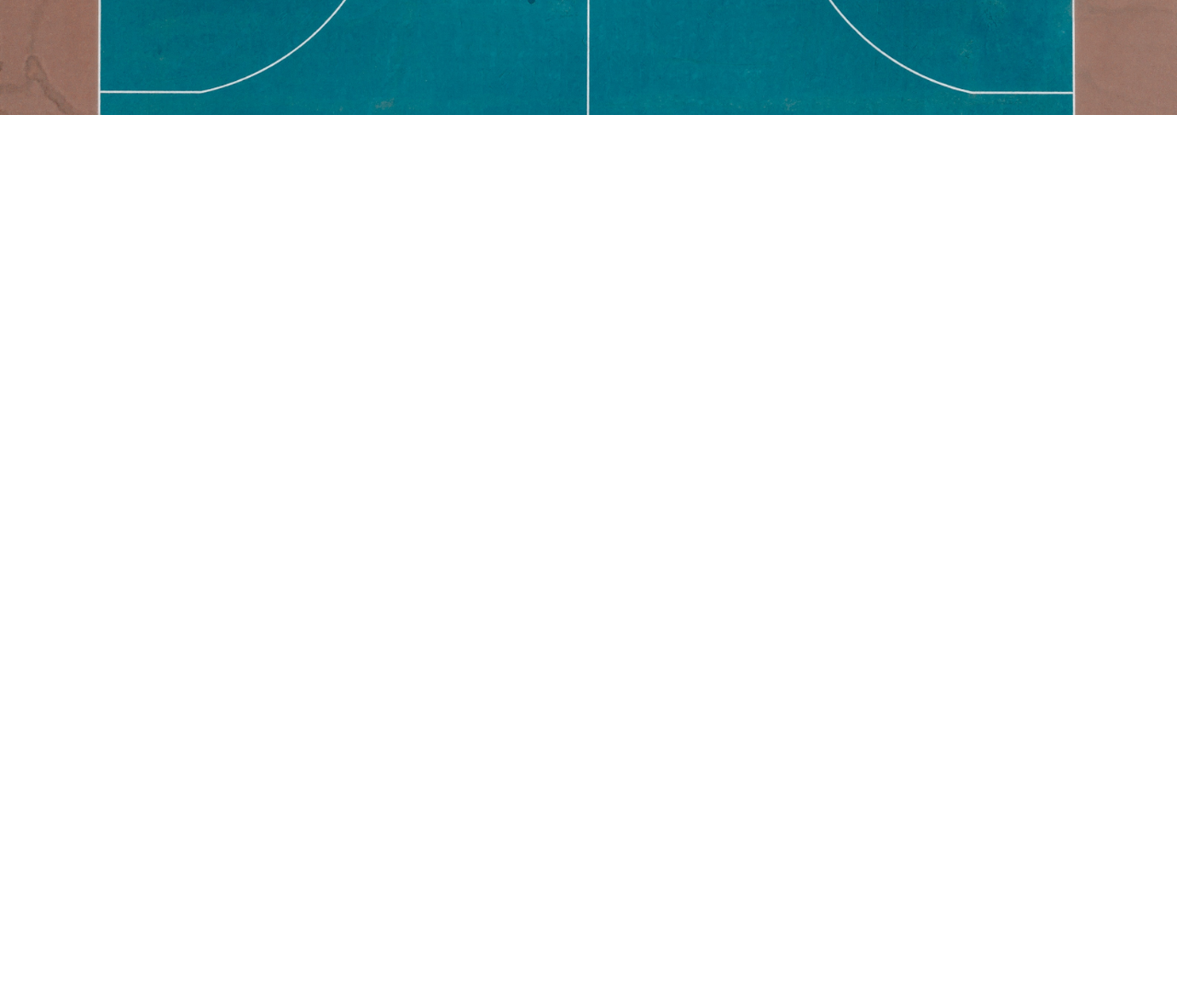
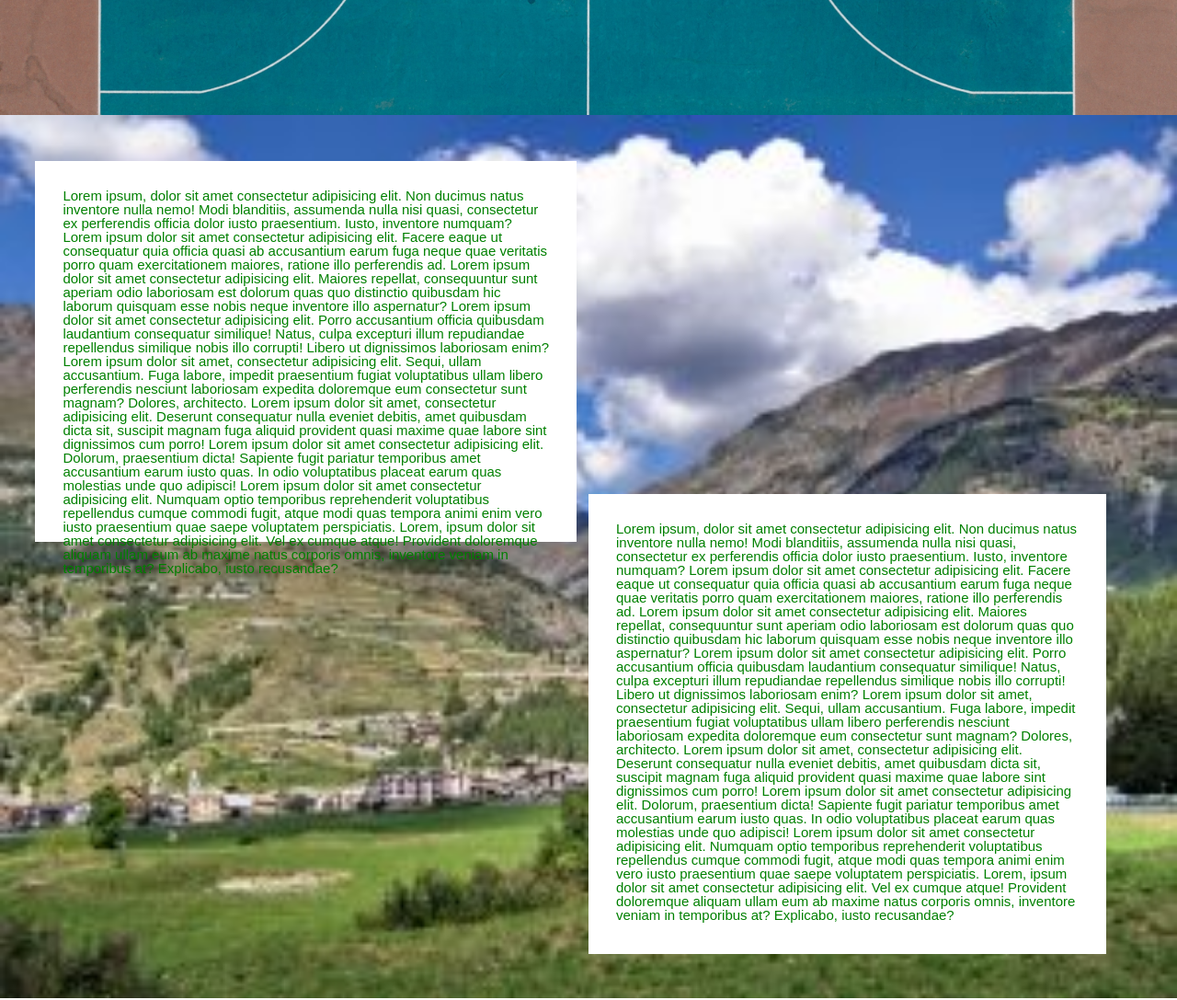
Before and after one commit to Druggom/repositoriopau, a plain HTML site: page practicabanner/index.html in a window 1280 px wide. Shown: the part 420-1507 px from the top of the page at 92% size. Before the commit the page ends 800 px from the top, so only its background shows below. Drawn offline with Linux system fonts and the light colour scheme.

Commit message:
practica position

```diff
--- a/practicabanner/css/estilos.css
+++ b/practicabanner/css/estilos.css
@@ -1,7 +1,7 @@
 html{
     font-size: 15px;
     font-family: Arial, Helvetica, sans-serif;
-    color: brown;
+    color: green;
 }
 
 
@@ -71,3 +71,41 @@ clear: both;
 height: 20%;
 padding-top: 24px;
 }
+
+.articulos{
+    position: relative;
+}
+
+.articulos__fondo{
+    width: 100%;
+    height: 2000%;
+
+
+}
+
+.articulos__parrafoarriba{
+    position: absolute;
+    top: 50px;
+    background-color: white;
+    width: 46%;
+    height: 43%;
+    margin-left: 3%;
+
+    padding: 30px;
+    /* border: 5px solid white; */
+    box-sizing: border-box;
+}
+
+.articulos__parrafoabajo{
+    position: absolute;
+    bottom: 50px;
+    background-color: white;
+    width: 44%;
+    height: 500px;
+    left: 50%;
+
+
+    padding: 30px;
+    /* border: 5px solid white; */
+    box-sizing: border-box;
+}
--- a/practicabanner/index.html
+++ b/practicabanner/index.html
@@ -64,14 +64,45 @@
             </a>
         </div>
             </div>
-            <!-- crear un titulo encima de la imagen -->
+
+
 
 
     </header>
 
     <!-- Section: contenido de la web -->
-    <section>
+    <section class="articulos">
 
+        <img class="articulos__fondo" src= "img/deckstop/paisaje.jpg" alt="fondako">
+        <p class="articulos__parrafoarriba">
+                Lorem ipsum, dolor sit amet consectetur adipisicing elit. Non ducimus natus inventore nulla nemo! Modi blanditiis, assumenda nulla nisi quasi, consectetur ex perferendis officia dolor iusto praesentium. Iusto, inventore numquam?
+                Lorem ipsum dolor sit amet consectetur adipisicing elit. Facere eaque ut consequatur quia officia quasi ab accusantium earum fuga neque quae veritatis porro quam exercitationem maiores, ratione illo perferendis ad.
+                Lorem ipsum dolor sit amet consectetur adipisicing elit. Maiores repellat, consequuntur sunt aperiam odio laboriosam est dolorum quas quo distinctio quibusdam hic laborum quisquam esse nobis neque inventore illo aspernatur?
+                Lorem ipsum dolor sit amet consectetur adipisicing elit. Porro accusantium officia quibusdam laudantium consequatur similique! Natus, culpa excepturi illum repudiandae repellendus similique nobis illo corrupti! Libero ut dignissimos laboriosam enim?
+                Lorem ipsum dolor sit amet, consectetur adipisicing elit. Sequi, ullam accusantium. Fuga labore, impedit praesentium fugiat voluptatibus ullam libero perferendis nesciunt laboriosam expedita doloremque eum consectetur sunt magnam? Dolores, architecto.
+                Lorem ipsum dolor sit amet, consectetur adipisicing elit. Deserunt consequatur nulla eveniet debitis, amet quibusdam dicta sit, suscipit magnam fuga aliquid provident quasi maxime quae labore sint dignissimos cum porro!
+                Lorem ipsum dolor sit amet consectetur adipisicing elit. Dolorum, praesentium dicta! Sapiente fugit pariatur temporibus amet accusantium earum iusto quas. In odio voluptatibus placeat earum quas molestias unde quo adipisci!
+                Lorem ipsum dolor sit amet consectetur adipisicing elit. Numquam optio temporibus reprehenderit voluptatibus repellendus cumque commodi fugit, atque modi quas tempora animi enim vero iusto praesentium quae saepe voluptatem perspiciatis.
+                Lorem, ipsum dolor sit amet consectetur adipisicing elit. Vel ex cumque atque! Provident doloremque aliquam ullam eum ab maxime natus corporis omnis, inventore veniam in temporibus at? Explicabo, iusto recusandae?
+
+
+
+
+        </p>
+
+        <p class="articulos__parrafoabajo">
+                Lorem ipsum, dolor sit amet consectetur adipisicing elit. Non ducimus natus inventore nulla nemo! Modi blanditiis, assumenda nulla nisi quasi, consectetur ex perferendis officia dolor iusto praesentium. Iusto, inventore numquam?
+                Lorem ipsum dolor sit amet consectetur adipisicing elit. Facere eaque ut consequatur quia officia quasi ab accusantium earum fuga neque quae veritatis porro quam exercitationem maiores, ratione illo perferendis ad.
+                Lorem ipsum dolor sit amet consectetur adipisicing elit. Maiores repellat, consequuntur sunt aperiam odio laboriosam est dolorum quas quo distinctio quibusdam hic laborum quisquam esse nobis neque inventore illo aspernatur?
+                Lorem ipsum dolor sit amet consectetur adipisicing elit. Porro accusantium officia quibusdam laudantium consequatur similique! Natus, culpa excepturi illum repudiandae repellendus similique nobis illo corrupti! Libero ut dignissimos laboriosam enim?
+                Lorem ipsum dolor sit amet, consectetur adipisicing elit. Sequi, ullam accusantium. Fuga labore, impedit praesentium fugiat voluptatibus ullam libero perferendis nesciunt laboriosam expedita doloremque eum consectetur sunt magnam? Dolores, architecto.
+                Lorem ipsum dolor sit amet, consectetur adipisicing elit. Deserunt consequatur nulla eveniet debitis, amet quibusdam dicta sit, suscipit magnam fuga aliquid provident quasi maxime quae labore sint dignissimos cum porro!
+                Lorem ipsum dolor sit amet consectetur adipisicing elit. Dolorum, praesentium dicta! Sapiente fugit pariatur temporibus amet accusantium earum iusto quas. In odio voluptatibus placeat earum quas molestias unde quo adipisci!
+                Lorem ipsum dolor sit amet consectetur adipisicing elit. Numquam optio temporibus reprehenderit voluptatibus repellendus cumque commodi fugit, atque modi quas tempora animi enim vero iusto praesentium quae saepe voluptatem perspiciatis.
+                Lorem, ipsum dolor sit amet consectetur adipisicing elit. Vel ex cumque atque! Provident doloremque aliquam ullam eum ab maxime natus corporis omnis, inventore veniam in temporibus at? Explicabo, iusto recusandae?
+
+
+        </p>
     </section>
 
     <!-- footer -->
```
Also changed, not shown: practicabanner/img/deckstop/paisaje.jpg (added).
